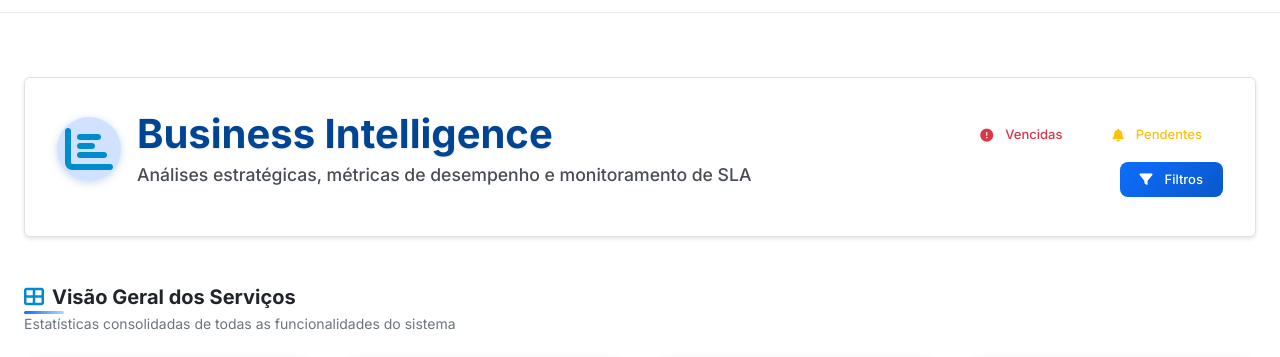
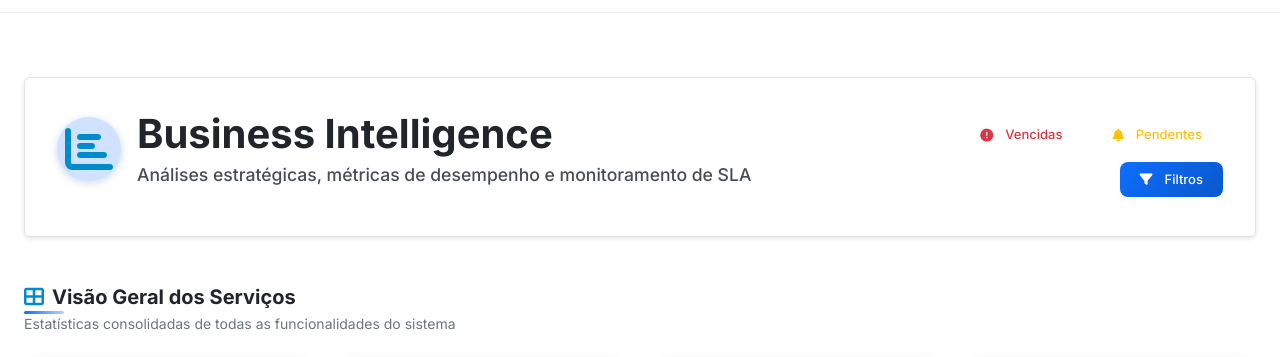
Before and after one commit to pgup-sistemas/ti_reminder_app, a Flask app: page /dashboard in a window 1280 px wide. Shown: the part 173-530 px from the top of the page. Run offline with Flask 3, Linux system fonts and the light colour scheme; the visitor is signed in with stand-in values (Sample User, id 1); data comes from the database, SQL or seed files in the repository; data that the repository does not hold is empty; parts of the project's set-up code (start-up, migrations or seed data) failed here and were passed over; some libraries are stand-ins or nearby versions.

Commit message:
atualização do dark

```diff
--- a/app/static/css/_theme-overrides.css
+++ b/app/static/css/_theme-overrides.css
@@ -608,10 +608,9 @@ div.dashboard-hero-section {
 }
 
 .dashboard-hero-section h1 {
-  color: #004494 !important; /* Azul mais escuro e vibrante */
+  color: var(--text-primary) !important;
   font-weight: 700;
   margin-bottom: 0.5rem;
-  text-shadow: 0 1px 2px rgba(0, 0, 0, 0.1);
 }
 
 .dashboard-hero-section .text-muted {
```
